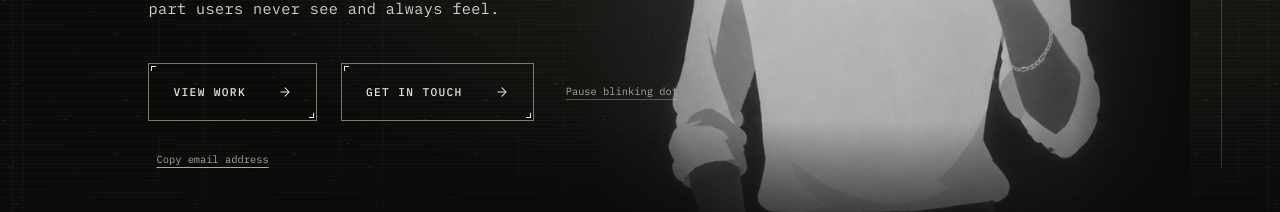
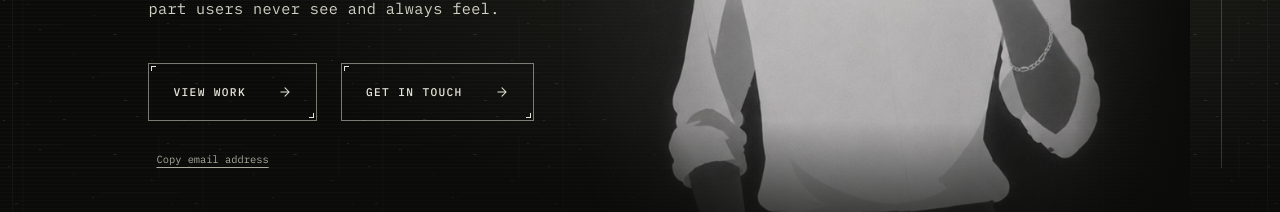
Before and after one commit to sunil-0701/My-Portfolio, a React (Vite) app: page / in a window 1280 px wide. Shown: the part 488-700 px from the top of the page. Built offline with nearby package versions, Linux system fonts and the light colour scheme.

Commit message:
remove: pause button

```diff
--- a/scripts/check-media.js
+++ b/scripts/check-media.js
@@ -9,7 +9,7 @@ await withBrowser(async ({ page, url }) => {
   const printed = await page.evaluate(() => ({
     ink: getComputedStyle(document.querySelector('h1')).color,
     paper: getComputedStyle(document.body).backgroundColor,
-    hiddenControls: ['header', '.blink-toggle', '.copy-email', 'nav'].every((selector) => getComputedStyle(document.querySelector(selector)).display === 'none'),
+    hiddenControls: ['header', '.copy-email', 'nav'].every((selector) => getComputedStyle(document.querySelector(selector)).display === 'none'),
     destinations: [...document.querySelectorAll('.hero-copy a')].every((link) => getComputedStyle(link, '::after').content.includes(link.getAttribute('href'))),
     noOverflow: document.documentElement.scrollWidth <= innerWidth,
     headingVisible: getComputedStyle(document.querySelector('h1')).opacity === '1',
@@ -23,7 +23,6 @@ await withBrowser(async ({ page, url }) => {
   await client.send('Emulation.setEmulatedMedia', { features: [{ name: 'forced-colors', value: 'active' }] })
   assert.ok(await page.evaluate(() => matchMedia('(forced-colors: active)').matches))
   assert.equal(await page.$eval('h1', (heading) => getComputedStyle(heading).textShadow), 'none')
-  assert.equal(await page.$eval('.blink-toggle', (control) => getComputedStyle(control).display), 'none')
   assert.equal(await page.$eval('.name-period', (period) => period.getAnimations().length), 0)
   console.log('Media checks passed: printable links, ink-friendly A4 PDF, hidden controls, and static high-contrast presentation.')
 })
--- a/scripts/check-motion.js
+++ b/scripts/check-motion.js
@@ -64,15 +64,7 @@ try {
     return { text: element.textContent, decorative: element.getAttribute('aria-hidden'), visible, hidden, stableWidth }
   })
   assert.deepEqual(period, { text: '.', decorative: 'true', visible: '1', hidden: '0', stableWidth: true })
-  await page.click('.blink-toggle')
-  assert.equal(await page.$eval('.blink-toggle', (button) => button.getAttribute('aria-pressed')), 'true')
-  assert.equal(await page.$eval('.name-period', (element) => getComputedStyle(element).opacity), '1')
-  assert.equal(await page.$eval('.name-period', (element) => element.getAnimations().length), 0)
-  await page.reload({ waitUntil: 'domcontentloaded' })
-  await page.waitForFunction(() => getComputedStyle(document.querySelector('h1')).opacity === '1')
-  assert.equal(await page.$eval('.blink-toggle', (button) => button.getAttribute('aria-pressed')), 'true', 'Remember the pause preference after reload')
-  await page.click('.blink-toggle')
-  assert.equal(await page.$eval('.name-period', (element) => element.getAnimations().length), 1)
+  assert.equal(await page.$('.blink-toggle'), null, 'The blinking-dot pause button must be removed')
 
   await page.mouse.move(0, 0)
   await page.mouse.move(1000, 500, { steps: 10 })
--- a/src/components/hero/HeroContent.jsx
+++ b/src/components/hero/HeroContent.jsx
@@ -1,9 +1,7 @@
-import { useState } from 'react'
 import { motion } from 'framer-motion'
 import Button, { ArrowRight } from '../ui/Button'
 import CopyEmail from '../ui/CopyEmail'
 import { SITE } from '../../config/site'
-import { readBlinkPaused, saveBlinkPaused } from '../../utils/preferences'
 
 const cubicEase = [0.16, 1, 0.3, 1]
 
@@ -31,12 +29,6 @@ const nameVariant = {
 }
 
 export default function HeroContent({ ready = true }) {
-  const [blinkPaused, setBlinkPaused] = useState(readBlinkPaused)
-  const toggleBlink = () => {
-    const paused = !blinkPaused
-    saveBlinkPaused(paused)
-    setBlinkPaused(paused)
-  }
   return (
     <motion.div
       variants={stack}
@@ -65,7 +57,7 @@ export default function HeroContent({ ready = true }) {
             aria-hidden="true"
             className="name-period"
             id="name-period"
-            data-blinking={ready && !blinkPaused}
+            data-blinking={ready}
           >.</span>
         </span>
       </motion.h1>
@@ -100,15 +92,6 @@ export default function HeroContent({ ready = true }) {
         <Button href={`mailto:${SITE.email}`} variant="outline" icon={<ArrowRight />}>
           Get in touch
         </Button>
-        <button
-          type="button"
-          className="blink-toggle min-h-11 items-center px-2 text-[0.65rem] text-muted underline decoration-paper/30 underline-offset-4 hover:text-paper"
-          aria-controls="name-period"
-          aria-pressed={blinkPaused}
-          onClick={toggleBlink}
-        >
-          Pause blinking dot
-        </button>
       </motion.div>
       <motion.div variants={rise}>
         <CopyEmail />
--- a/src/index.css
+++ b/src/index.css
@@ -141,19 +141,12 @@ html, body {
   margin-left: 0.04em;
 }
 
-.blink-toggle {
-  display: none;
-}
-
 @keyframes name-period-blink {
   0%, 100% { opacity: 1; }
   50% { opacity: 0; }
 }
 
 @media (prefers-reduced-motion: no-preference) {
-  .blink-toggle {
-    display: inline-flex;
-  }
   .name-period[data-blinking="true"] {
     animation: name-period-blink 1.2s steps(1, end) infinite;
   }
@@ -207,9 +200,6 @@ html, body {
 }
 
 @media (forced-colors: active) {
-  .blink-toggle {
-    display: none;
-  }
   .technical-surface, .technical-surface::after {
     background: none;
     border: 0;
@@ -266,7 +256,7 @@ html, body {
     color: black !important;
   }
 
-  header, nav, dialog, .skip-link, .blink-toggle, .copy-email,
+  header, nav, dialog, .skip-link, .copy-email,
   .technical-surface, #home img, [aria-label="Loading"],
   #home > [aria-hidden="true"] {
     display: none !important;
--- a/src/utils/preferences.js
+++ /dev/null
@@ -1,17 +0,0 @@
-const BLINK_KEY = 'portfolio:blink-paused'
-
-export function readBlinkPaused() {
-  try {
-    return localStorage.getItem(BLINK_KEY) === 'true'
-  } catch {
-    return false
-  }
-}
-
-export function saveBlinkPaused(paused) {
-  try {
-    localStorage.setItem(BLINK_KEY, String(paused))
-  } catch {
-    // The control still works when browser storage is unavailable.
-  }
-}
```
